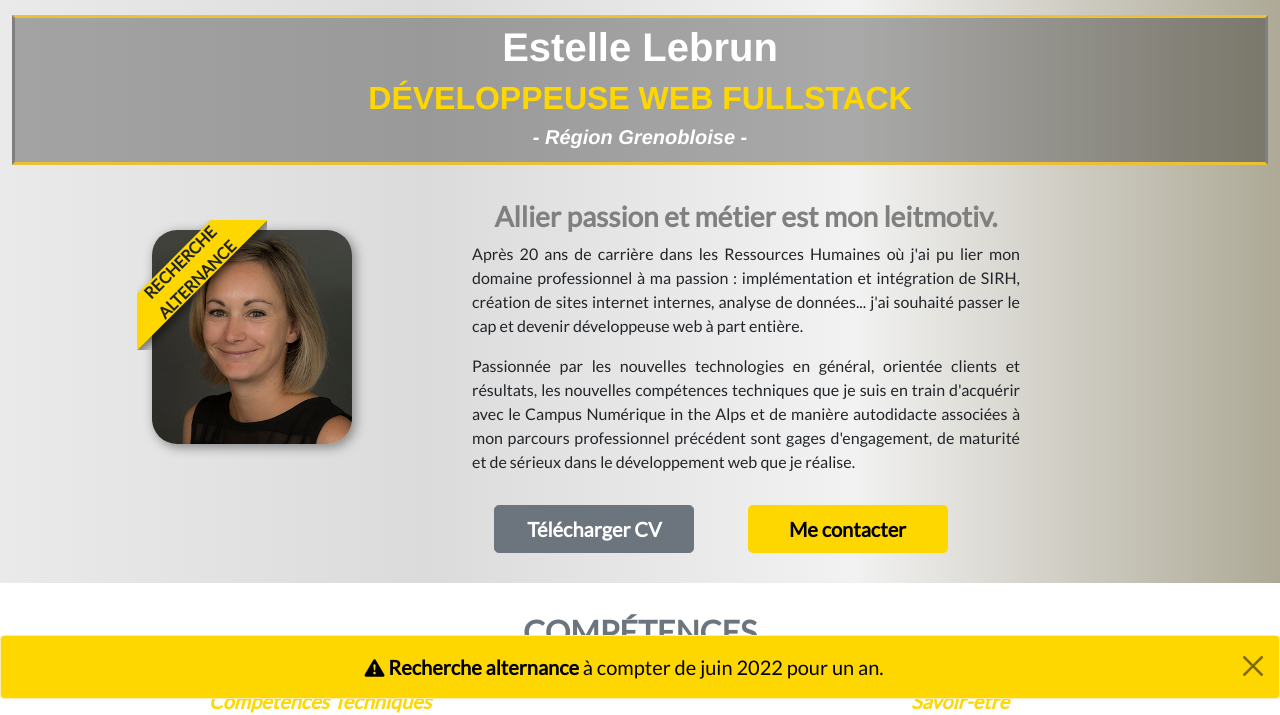
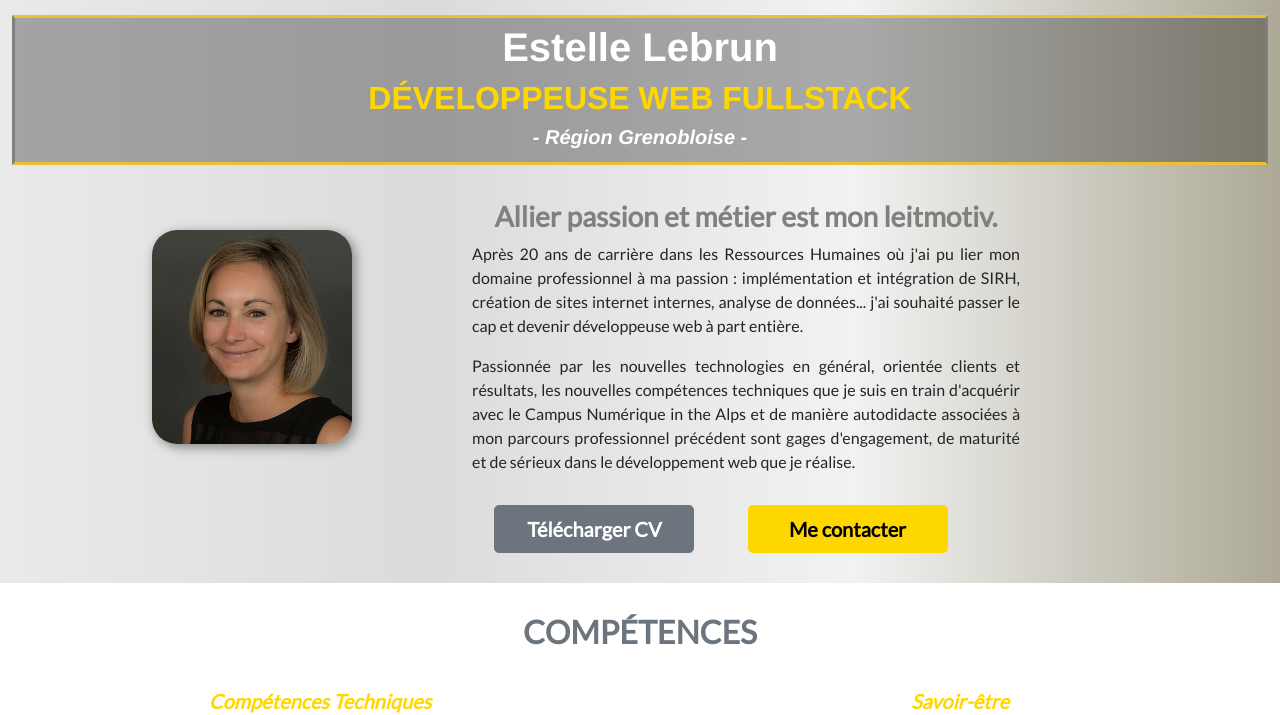
Before and after one commit to elebrun-dev/CV, a plain HTML site: page index.html in a window 1280 px wide. Shown: the part 85-800 px from the top of the page. Drawn offline with nearby package versions, Linux system fonts and the light colour scheme.

Commit message:
Delete banniere alternance

```diff
--- a/index.html
+++ b/index.html
@@ -32,7 +32,7 @@
   <body>
     <!-- ALERT ALTERNANCE -->
 
-    <div
+    <!-- <div
       id="alert"
       class="fixed-bottom alert alert-warning alert-dismissible fade show"
       role="alert"
@@ -40,7 +40,7 @@
       <i class="bi bi-exclamation-triangle-fill"></i>
       <strong>Recherche alternance</strong> à compter de juin 2022 pour un an.
       <button type="button" class="btn-close" data-bs-dismiss="alert"></button>
-    </div>
+    </div> -->
 
     <!-- NAVBAR -->
 
@@ -262,7 +262,7 @@
 
         <div class="row">
           <div class="header_left col-md-6">
-            <span></span>
+            <!-- <span></span> -->
             <img src="images/PhotoCV.jpg" class="avatar" alt="Avatar" />
           </div>
 
```
